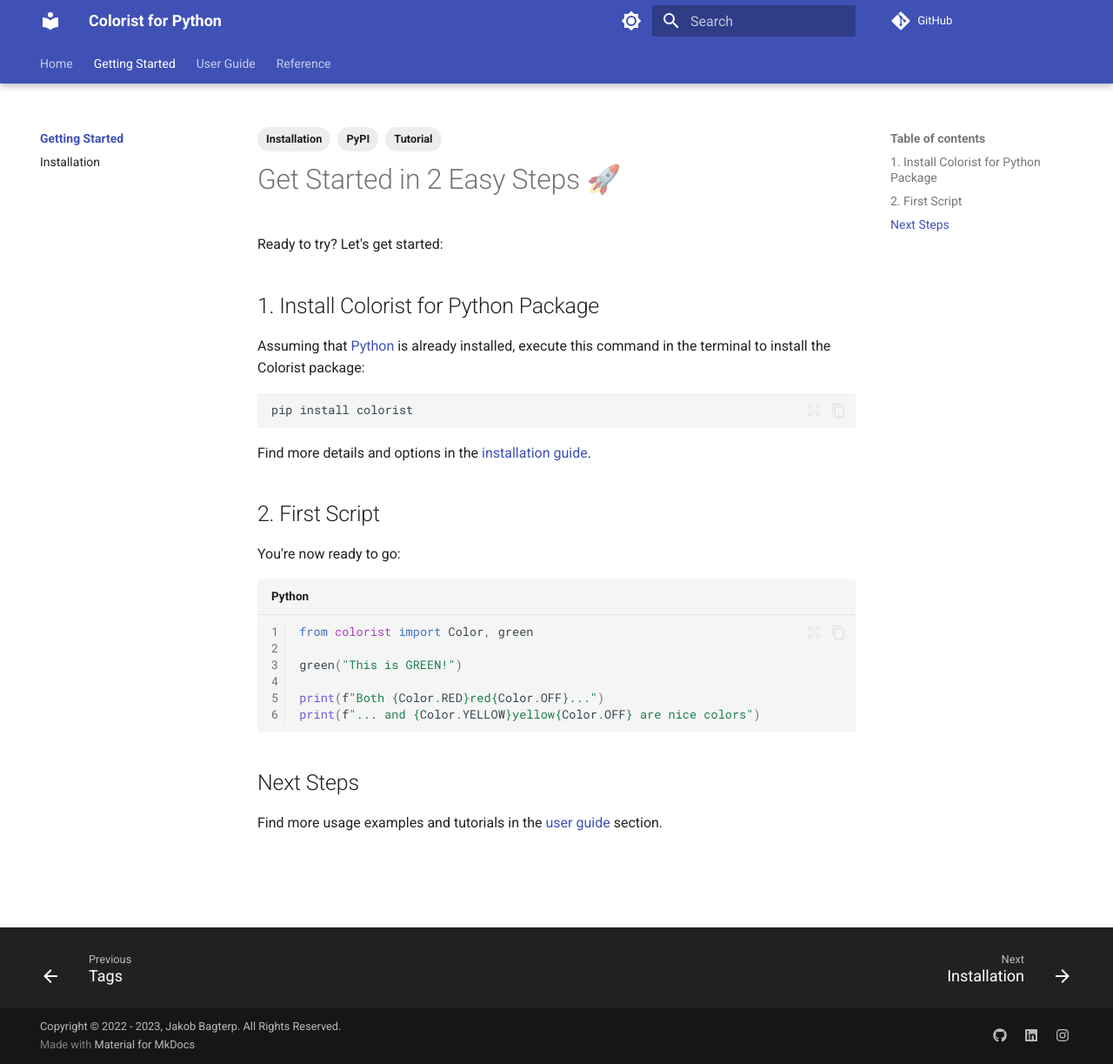
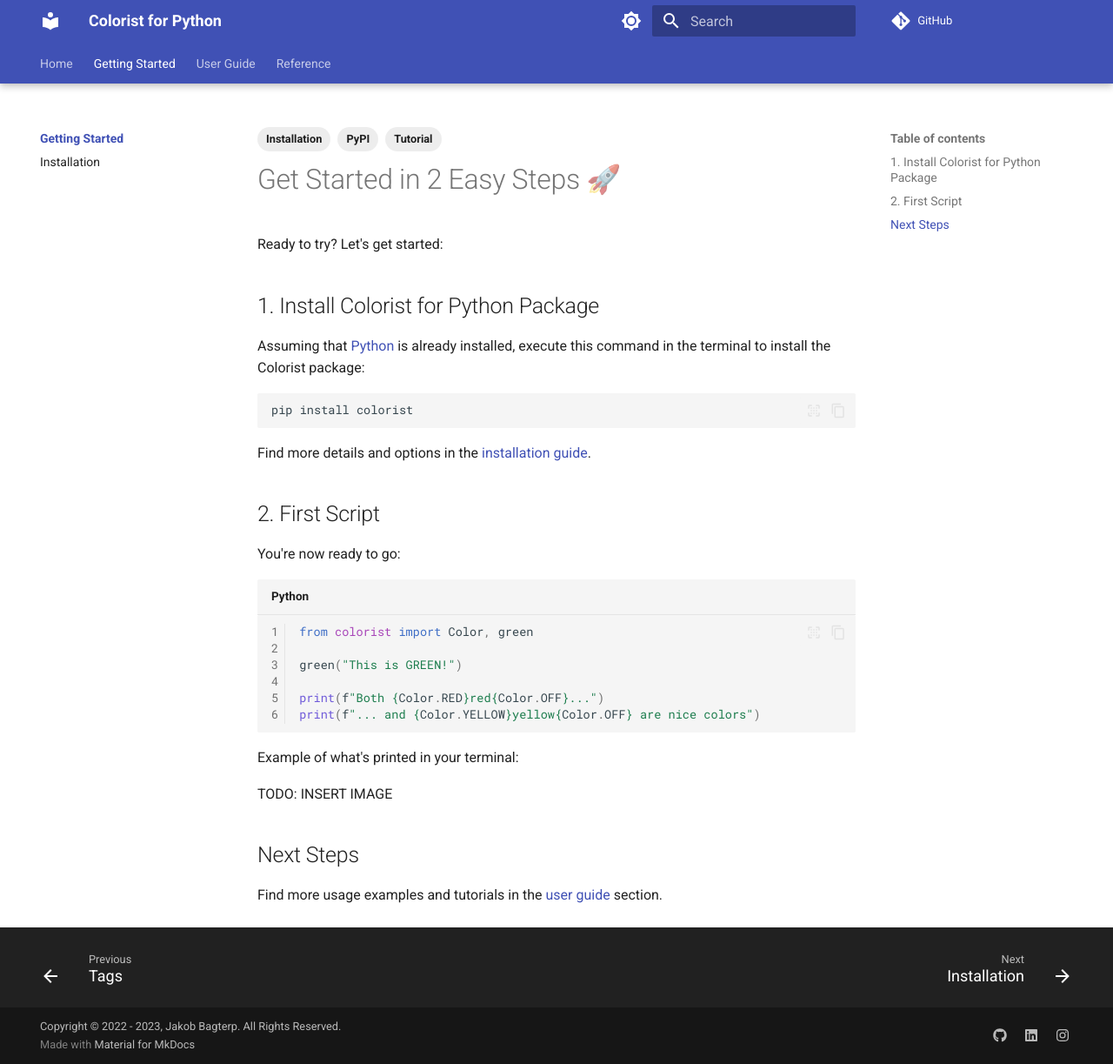
Before and after one commit to jakob-bagterp/colorist-for-python, an MkDocs documentation site: the page built from docs/getting-started/index.md, in a window 1280 px wide and 1223 px high. Shown: the whole window at 87% size. Built offline with MkDocs 1.6.1 and Material for MkDocs 9.7.7, drawn with Linux system fonts in a browser that asks for light colours; comment, search, counter and statistics services are not loaded; the version menu is left out.

Commit message:
Add example placeholder.

````diff
--- a/docs/getting-started/index.md
+++ b/docs/getting-started/index.md
@@ -29,5 +29,9 @@
 print(f"... and {Color.YELLOW}yellow{Color.OFF} are nice colors")
 ```
 
+Example of what's printed in your terminal:
+
+TODO: INSERT IMAGE
+
 ## Next Steps
 Find more usage examples and tutorials in the [user guide](../user-guide/index.md) section.
````
